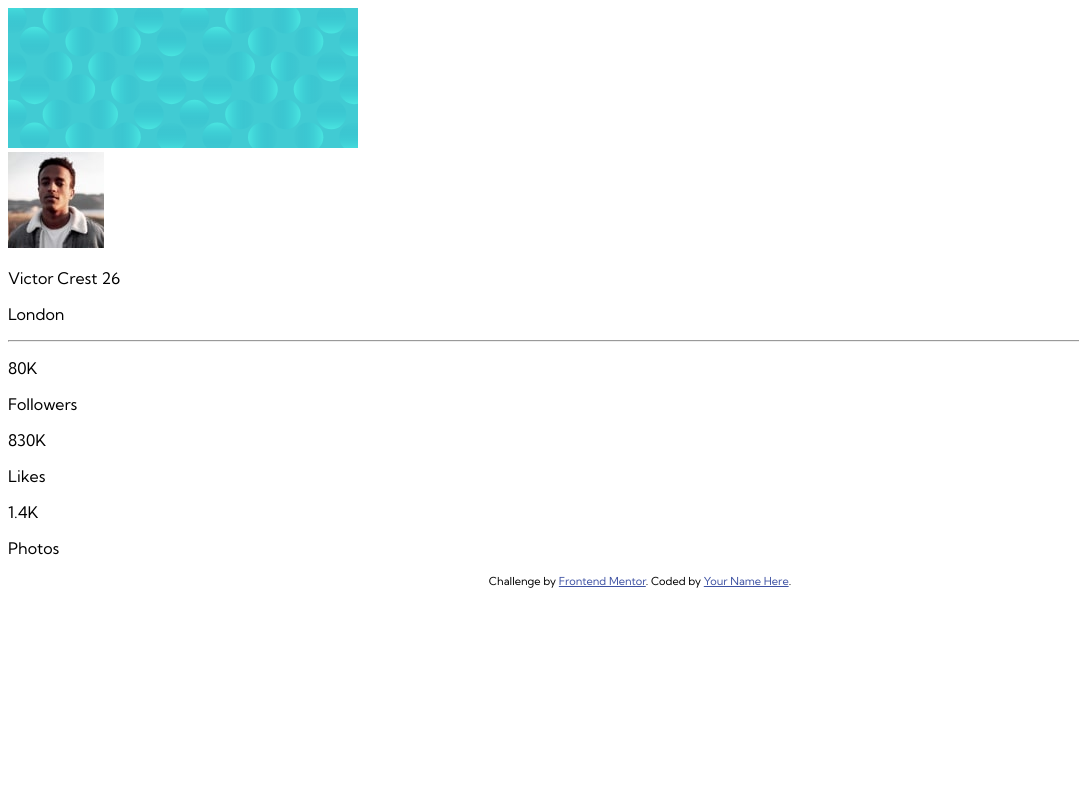
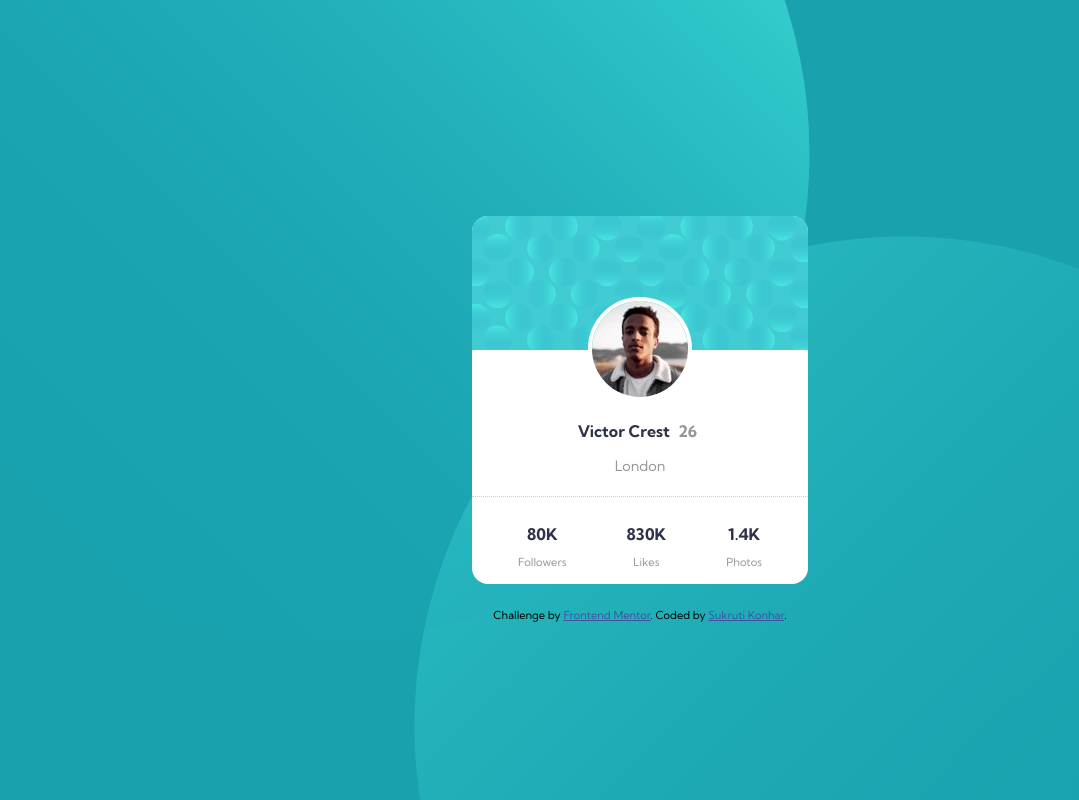
Before and after one commit to sukruti04/Profile-Card-Component, a plain HTML site: page index.html in a window 1280 px wide. Shown: the whole page, without its empty margins (0-1079 px from the left). Drawn offline with Linux system fonts and the light colour scheme.

Commit message:
Complete web page

```diff
--- a/css/styles.css
+++ b/css/styles.css
@@ -1,7 +1,98 @@
 body {
-  font-family: 'Kumbh Sans', sans-serif;
+  background-color: hsl(185, 75%, 39%);
+  text-align: center;
+  margin: 0;
+  font-family: "Kumbh Sans", sans-serif;
+  background-image: url("../images/bg-pattern-top.svg"), url("../images/bg-pattern-bottom.svg");
+  background-position: left -10.5rem top -21rem, right -7rem bottom -75rem;
+  background-repeat: no-repeat;
 }
 
 .card {
 
+  height: 23rem;
+  width: 21rem;
+  text-align: center;
+  background-color: white;
+  display: inline-block;
+  position: absolute;
+  margin: auto;
+  top: 0; left: 0; right: 0; bottom: 0;
+
+  border-radius: 1rem;
 }
+
+.card-pattern {
+  /* margin: auto; */
+  position: relative;
+  width: 21rem;
+  border-radius: 1rem 1rem 0 0;
+}
+
+.victor{
+  /* margin: auto;
+  top: 50px; */
+  border-radius: 100%;
+  border: solid white 0.3rem;
+}
+
+.card-header {
+  position: relative;
+  top: -3.6rem;
+  bottom: 0;
+}
+
+.name {
+  font-weight: 700;
+  color: hsl(229, 23%, 23%);
+}
+
+span {
+  color: hsl(0, 0%, 59%);
+  font-weight: 700;
+  margin: 0 5px;
+}
+
+.location {
+  font-weight: 400;
+  font-size: 0.9rem;
+  color: hsl(0, 0%, 59%);
+
+}
+
+hr {
+  position: relative;
+  top: -3.2rem;
+  border: dotted #cfd3ce 0.5px;
+  border-bottom: none;
+  /* margin: 5px auto; */
+}
+
+.card-body {
+  display: inline-flex;
+  position: relative;
+  top: -3.2rem;
+}
+
+.likes {
+  margin: 0 60px;
+}
+
+.number {
+  font-weight: 700;
+  color: hsl(229, 23%, 23%);
+  margin-top: 1.2rem;
+  margin-bottom: 0.3rem;
+}
+
+.title {
+  font-weight: 400;
+  font-size: 0.7rem;
+  color: hsl(0, 0%, 59%);
+}
+
+.attribution {
+    font-size: 0.6rem;
+    position: relative;
+    top: 38rem;
+}
--- a/index.html
+++ b/index.html
@@ -27,30 +27,33 @@
   <img src="images/bg-pattern-bottom.svg" alt="background-image"> -->
 
   <div class="card">
-    <img src="images/bg-pattern-card.svg" alt="card-pattern">
+    <img class="card-pattern" src="images/bg-pattern-card.svg" alt="card-pattern">
+
 
     <div class="card-header">
       <img class="victor" src="images/image-victor.jpg" alt="Victor">
-      <p>Victor Crest <span>26</span></p>
-      <p>London</p>
+
+      <p class="name">Victor Crest <span>26</span></p>
+      <p class="location">London</p>
     </div>
 
     <hr>
+
     <div class="card-body">
 
       <div class="card-column">
-        <p>80K</p>
-        <span>Followers</span>
+        <p class="number">80K</p>
+        <p class="title">Followers</p>
+      </div>
+
+      <div class="card-column likes">
+        <p class="number">830K</p>
+        <p class="title">Likes</p>
       </div>
 
       <div class="card-column">
-        <p>830K</p>
-        <p>Likes</p>
-      </div>
-
-      <div class="card-column">
-        <p>1.4K</p>
-        <p>Photos</p>
+        <p class="number">1.4K</p>
+        <p class="title">Photos</p>
       </div>
 
     </div>
@@ -58,7 +61,7 @@
 
   <div class="attribution">
     Challenge by <a href="https://www.frontendmentor.io?ref=challenge" target="_blank">Frontend Mentor</a>.
-    Coded by <a href="#">Your Name Here</a>.
+    Coded by <a href="#">Sukruti Konhar</a>.
   </div>
 </body>
 </html>
```
